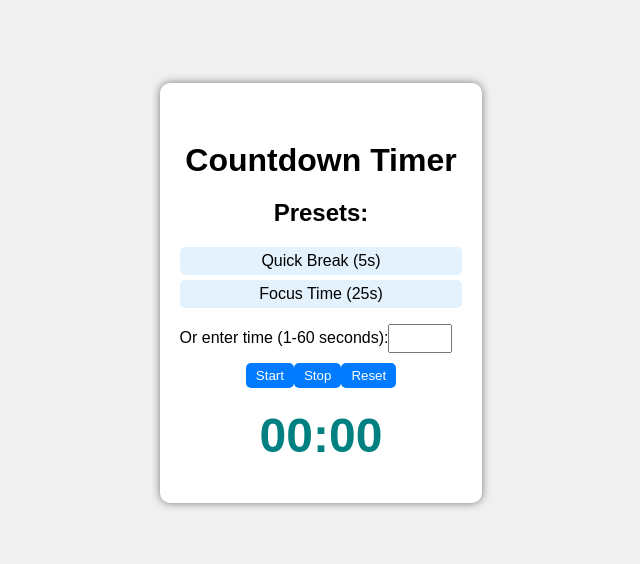
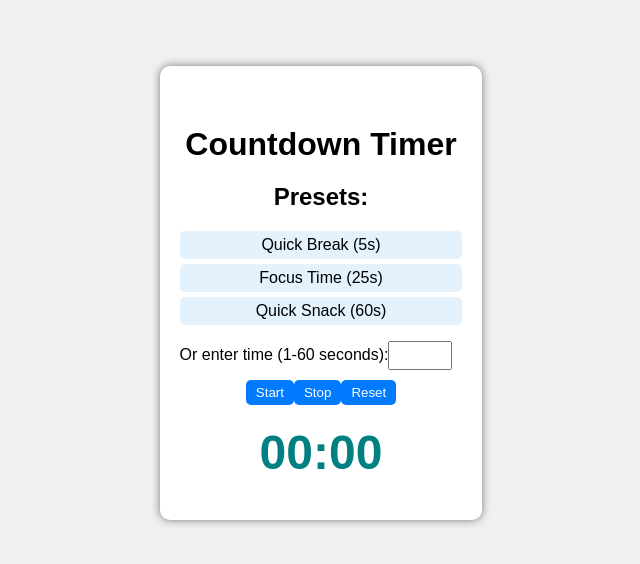
Before and after one commit to esan111/project4, a Vue app: page / in a window 1280 px wide. Shown: the part 116-680 px from the top of the page, without its empty margins (319-959 px from the left). Built offline with nearby package versions, Linux system fonts and the light colour scheme.

Commit message:
Added extra preset, Finished.

```diff
--- a/src/App.vue
+++ b/src/App.vue
@@ -14,6 +14,7 @@ const alertMessage = ref(null);
 const presets = ref([
   { title: 'Quick Break', duration: 5 },
   { title: 'Focus Time', duration: 25 },
+  { title: 'Quick Snack', duration: 60 },
 ]);
 
 const formattedTime = computed(() => {
```
